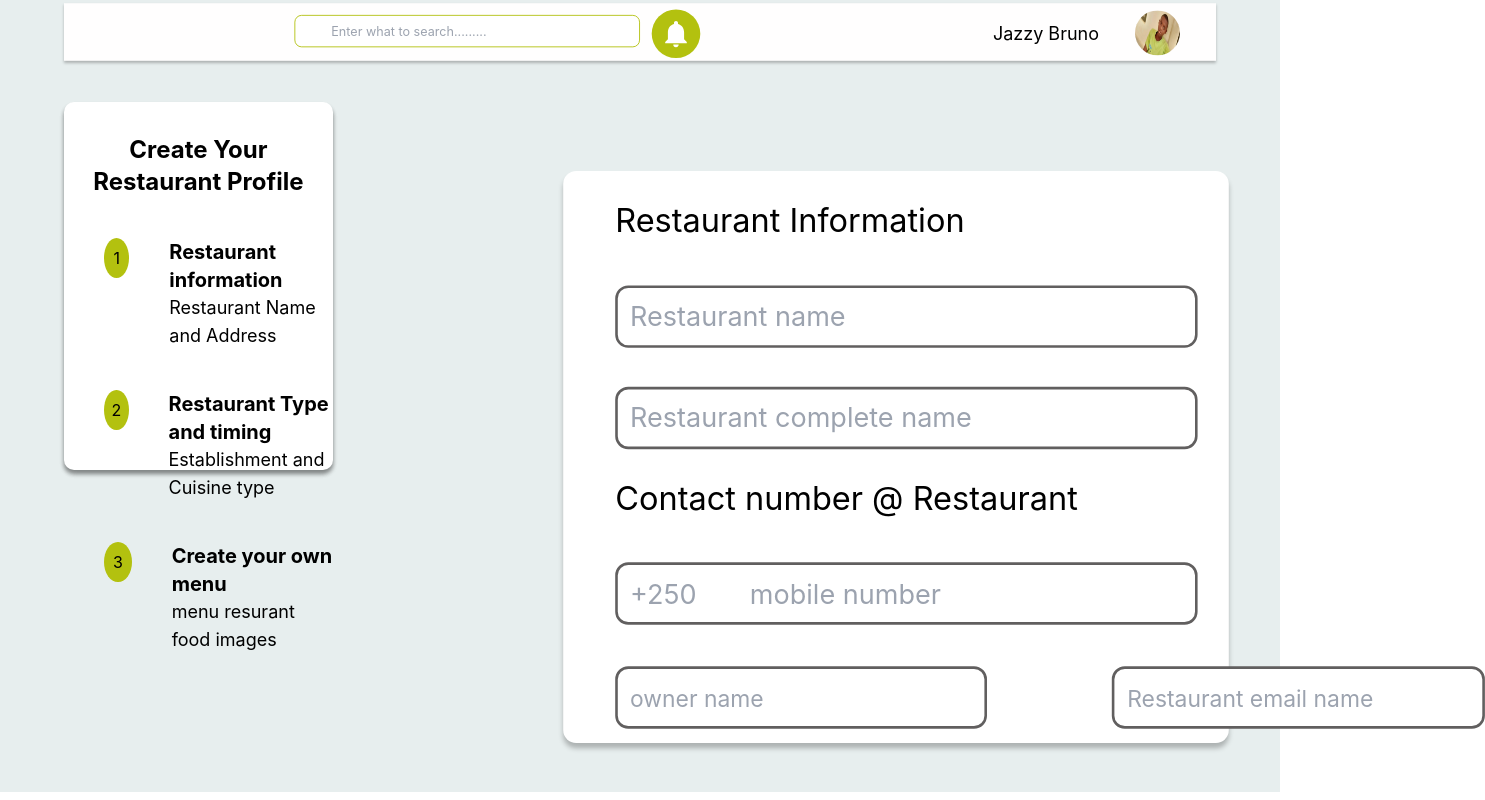
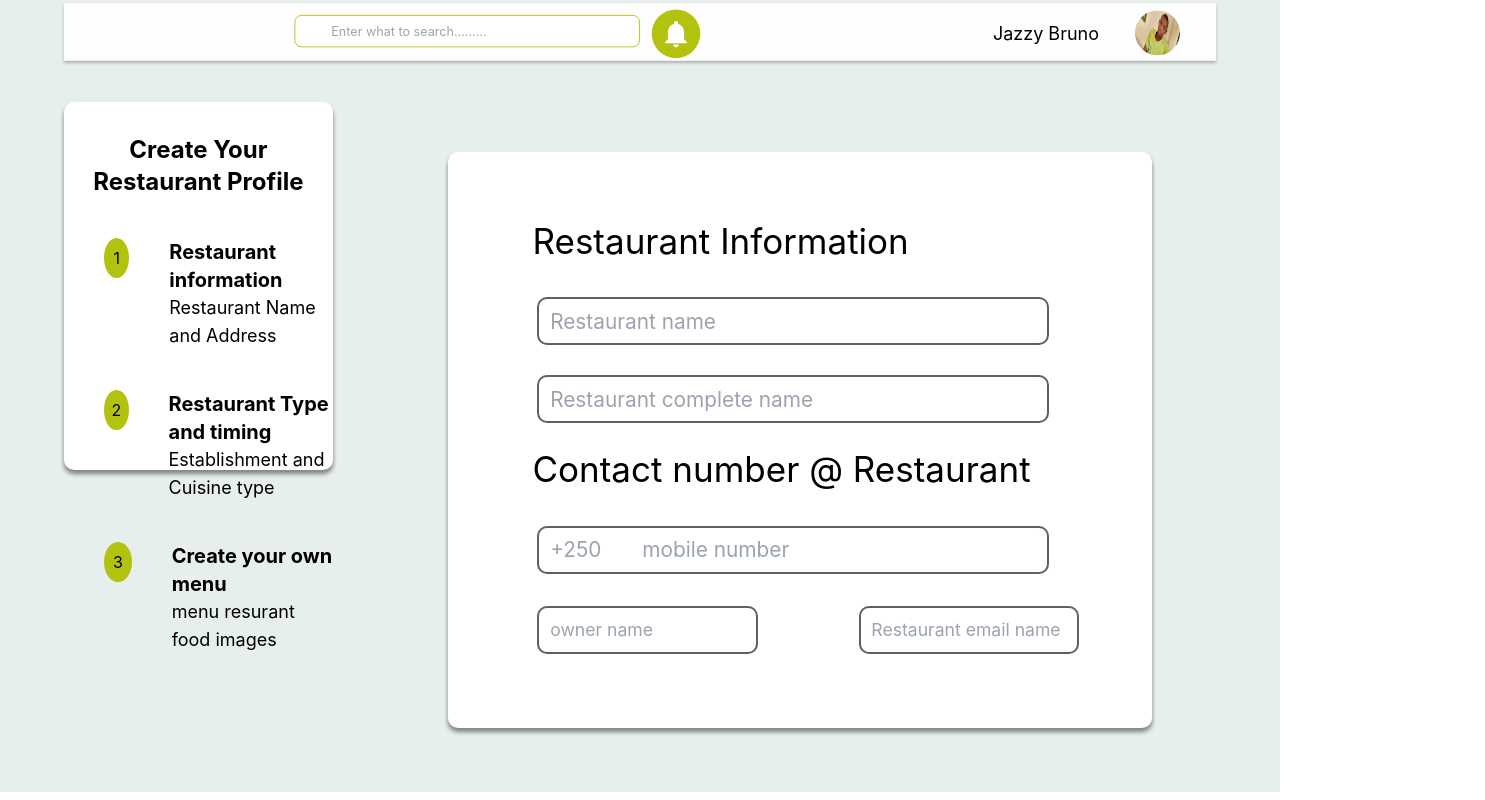
Before and after one commit to jazzybruno/restohub, a React (Create React App) app: page /profile in a window 1280 px wide. Shown: the whole page, 1485 px wide, since content can reach past the window. Built offline with nearby package versions, Linux system fonts and the light colour scheme; sample sign-in values are in the browser's storage.

Commit message:
profile forms were modified

```diff
--- a/src/components/forms/LogIn.js
+++ b/src/components/forms/LogIn.js
@@ -101,6 +101,7 @@ const [password, setPassword] = useState("");
             required
             className="login1 px-5  py-[10px] mb-[5px] mt-2 text-xl  mx-10 border-2 md:w-[400px] sm:w-[30px] h-[50px] "
             name="fname"
+            type='password'
             placeholder="Enter your Password"
             onChange={(e) => setPassword(e.target.value)}
             value={password}
--- a/src/components/forms/signUp.js
+++ b/src/components/forms/signUp.js
@@ -161,6 +161,7 @@ function SignUp() {
             className=" login3 px-5 h-14 py-[5px] mb-[2%]  mx-[15%] mt-[5px] border-2  w-[400px] "
             name="fname"
             placeholder="Enter your Password"
+            type='password'
           />
           <div className=" flex justify-center content-center  ">
             <input
--- a/src/components/profile/info.jsx
+++ b/src/components/profile/info.jsx
@@ -3,16 +3,18 @@ import './restaurant.css'
 
 const Info = ()=>{
         return(
-            <div className='infoMain'>
-               <form action="" className='ml-10 pt-5'>
-                   <label  htmlFor="">Restaurant Information</label>
+            <div className='ownMenu' id='res-info-container'>
+               <form action="" className='res-info'>
+                   <div>
+                   <label className='res-info-label'  htmlFor="">Restaurant Information</label>
                    <input className='longOnes' type="text" name="" id="" placeholder='Restaurant name' />
                    <input className='longOnes' type="text" name="" id="" placeholder='Restaurant complete name' />
-                   <label className='contact' htmlFor="">Contact number @ Restaurant</label>
+                   <label className='res-info-label' htmlFor="">Contact number @ Restaurant</label>
                    <input className='longOnes' type="text" name="" id="" placeholder='+250       mobile number' />
                    <div className="flex gap-24">
                        <input className='shortOnes' type="text" name="" id="" placeholder='owner name' />
                        <input className='shortOnes' type="text" name="" id="" placeholder='Restaurant email name' />
+                   </div>
                    </div>
                </form>
             </div>
--- a/src/components/profile/restaurant.css
+++ b/src/components/profile/restaurant.css
@@ -53,17 +53,45 @@ background-color: #b3c10f;
     height: 91vh;
 }
 
+/*
+* styles for restaurant type form added by pacifique
+*/
+
+#res-info-container {
+    display: flex;
+    justify-content: center;
+    align-items: center;
+}
+
+.res-info {
+    margin-top: 1em;
+    width: 95%;
+    height: 90%;
+    display: flex;
+    justify-content: center;
+    align-items: center;
+}
+
+.res-info label {
+    font-size: 35px;
+}
+
+.res-info div:nth-child(1) {
+
+    width: 80%;
+    height: 90%;
+}
+
 .longOnes{
     border: 2px solid #615F5F;
     color: #615F5F;
     display: block;
-    width: 35vw;
+    width: 40vw;
     height: 6vh;
     border-radius: 10px;
     font-size: 1.3em;
     padding-left: 2%;
-    margin-top: 30px;
-    margin-bottom: 20px;
+    margin: 30px 5px 20px;
 }
 
 .shortOnes{
@@ -73,6 +101,8 @@ background-color: #b3c10f;
     padding-left: 2%;
     margin-top: 12px;
     height: 6vh;
+    width: 17.2vw !important;
+    margin-left: 5px;
     border-radius: 10px;
     font-size: 1.1em;
 }
@@ -167,6 +197,9 @@ background-color: #b3c10f;
     margin-top: 3%;
     margin-bottom: 2%;
 }
+.longForms:focus {
+    outline: none;
+}
 
 .gone{
     border: 1px solid #b3c10f;
```
